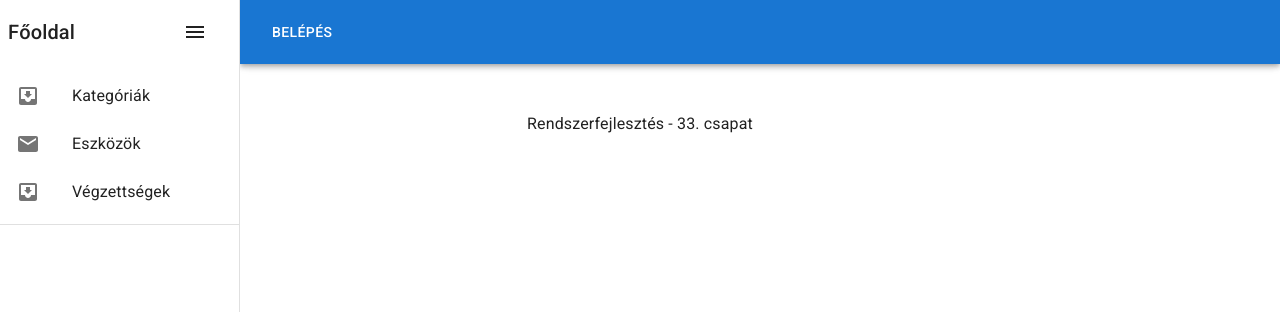
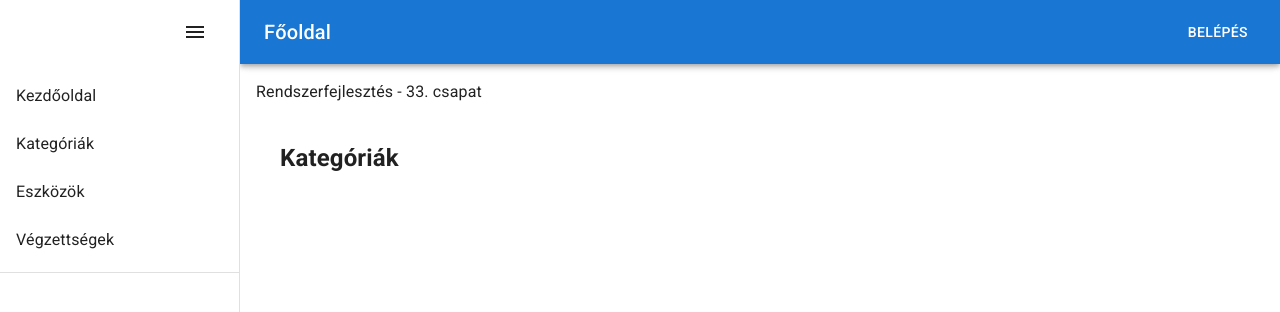
Before and after one commit to holiczab/rendf-33.csapat, a React (Create React App) app in the folder Kliens/kliensApp/: page /categories in a window 1280 px wide. Both pictures are taken after a click on the button "open drawer". Shown: the top 312 px of the page. Built offline with nearby package versions, Linux system fonts and the light colour scheme.

Commit message:
React-router basic configuration

```diff
--- a/Kliens/kliensApp/src/App.css
+++ b/Kliens/kliensApp/src/App.css
@@ -1,3 +1,3 @@
 .App {
-  text-align: center;
+  text-align: left;
 }
--- a/Kliens/kliensApp/src/App.tsx
+++ b/Kliens/kliensApp/src/App.tsx
@@ -2,12 +2,13 @@ import React from "react";
 import logo from "./logo.svg";
 import "./App.css";
 import MenuDrawer from "./components/MenuDrawer";
+import { Link } from "react-router-dom";
 
 function App() {
   return (
     <div>
-      <MenuDrawer />
-      <div className="App">Rendszerfejlesztés - 33. csapat</div>
+      {/* <MenuDrawer /> */}
+
     </div>
   );
 }
--- /dev/null
+++ b/Kliens/kliensApp/src/components/Categories.tsx
@@ -0,0 +1,11 @@
+import React from "react";
+
+function Categories() {
+  return (
+    <main style={{ paddingLeft: 280 }}>
+      <h2>Kategóriák</h2>
+    </main>
+  );
+}
+
+export default Categories;
--- /dev/null
+++ b/Kliens/kliensApp/src/components/Degrees.tsx
@@ -0,0 +1,11 @@
+import React from "react";
+
+function Degrees() {
+  return (
+    <main style={{paddingLeft: 280}}>
+      <h2>Végzettségek</h2>
+    </main>
+  );
+}
+
+export default Degrees;
--- /dev/null
+++ b/Kliens/kliensApp/src/components/Home.tsx
@@ -0,0 +1,11 @@
+import React from "react";
+
+function Home() {
+  return (
+    <main style={{ paddingLeft: 280 }}>
+      <h2>Kezdőoldal</h2>
+    </main>
+  );
+}
+
+export default Home;
--- a/Kliens/kliensApp/src/components/MenuDrawer.tsx
+++ b/Kliens/kliensApp/src/components/MenuDrawer.tsx
@@ -16,6 +16,7 @@ import ListItemIcon from '@mui/material/ListItemIcon';
 import ListItemText from '@mui/material/ListItemText';
 import InboxIcon from '@mui/icons-material/MoveToInbox';
 import MailIcon from '@mui/icons-material/Mail';
+import { Link } from 'react-router-dom';
 
 const drawerWidth = 240;
 
@@ -23,11 +24,12 @@ const Main = styled('main', { shouldForwardProp: (prop) => prop !== 'open' })<{
   open?: boolean;
 }>(({ theme, open }) => ({
   flexGrow: 1,
-  padding: theme.spacing(3),
+  padding: theme.spacing(2),
   transition: theme.transitions.create('margin', {
     easing: theme.transitions.easing.sharp,
     duration: theme.transitions.duration.leavingScreen,
   }),
+  width: `calc(100% - ${drawerWidth}px)`,
   marginLeft: `-${drawerWidth}px`,
   ...(open && {
     transition: theme.transitions.create('margin', {
@@ -75,6 +77,7 @@ export default function MenuDrawer() {
   const handleDrawer = () => {
     if(open == true) setOpen(false);
     else setOpen(true);
+    console.log(open);
   };
 
   return (
@@ -91,7 +94,7 @@ export default function MenuDrawer() {
           >
             <MenuIcon />
           </IconButton>
-          <Typography variant="h6" noWrap component="div" sx={{ flexGrow: 1, ...(open && { display: 'none' }) }}>
+          <Typography variant="h6" noWrap component="div" sx={{ flexGrow: 1/*, ...(open && { display: 'none' })*/ }}>
           Főoldal
           </Typography>
           <Button color="inherit" sx={{ display: 'flex' }}>Belépés</Button>
@@ -111,9 +114,9 @@ export default function MenuDrawer() {
         open={open}
       >
         <DrawerHeader>
-        <Typography variant="h6" noWrap component="div" sx={{ flexGrow: 1 }}>
+        {/* <Typography variant="h6" noWrap component="div" sx={{ flexGrow: 1 }}>
           Főoldal
-          </Typography>
+          </Typography> */}
         <IconButton
             color="inherit"
             aria-label="open drawer"
@@ -126,20 +129,28 @@ export default function MenuDrawer() {
 
         </DrawerHeader>
         <List>
-          {["Kategóriák", "Eszközök", "Végzettségek"].map((text, index) => (
-            <ListItem button key={text}>
-              <ListItemIcon>
-                {index % 2 === 0 ? <InboxIcon /> : <MailIcon />}
-              </ListItemIcon>
-              <ListItemText primary={text} />
-            </ListItem>
-          ))}
+            <ListItem button component={Link} to="/home">
+              <ListItemText primary='Kezdőoldal' />
+          </ListItem>
+
+          <ListItem button component={Link} to="/categories">
+              <ListItemText primary='Kategóriák' />
+          </ListItem>
+
+          <ListItem button component={Link} to="/tools">
+              <ListItemText primary='Eszközök' />
+          </ListItem>
+
+          <ListItem button component={Link} to="/degrees">
+              <ListItemText primary='Végzettségek' />
+          </ListItem>
         </List>
         <Divider />
 
       </Drawer>
       <Main open={open}>
         <DrawerHeader />
+        <div className="App">Rendszerfejlesztés - 33. csapat</div>
       </Main>
     </Box>
   );
--- /dev/null
+++ b/Kliens/kliensApp/src/components/Tools.tsx
@@ -0,0 +1,11 @@
+import React from "react";
+
+function Tools() {
+  return (
+      <main style={{paddingLeft: 280}}>
+      <h2>Eszközök</h2>
+    </main>
+  );
+}
+
+export default Tools;
--- a/Kliens/kliensApp/src/index.tsx
+++ b/Kliens/kliensApp/src/index.tsx
@@ -1,12 +1,25 @@
 import React from "react";
 import ReactDOM from "react-dom";
-import { BrowserRouter } from "react-router-dom";
+import { BrowserRouter, Route, Routes } from "react-router-dom";
+import { render } from "react-dom";
 import "./index.css";
 import App from "./App";
+import Home from "./components/Home";
+import Categories from "./components/Categories";
+import Degrees from "./components/Degrees";
+import Tools from "./components/Tools";
+import MenuDrawer from "./components/MenuDrawer";
 
 ReactDOM.render(
   <BrowserRouter>
-    <App />
+    <MenuDrawer />
+    <Routes>
+      <Route path="/" element={<App />} />
+      <Route path="home" element={<Home />} />
+      <Route path="categories" element={<Categories />} />
+      <Route path="degrees" element={<Degrees />} />
+      <Route path="tools" element={<Tools />} />
+    </Routes>
   </BrowserRouter>,
   document.getElementById("root")
 );
```
